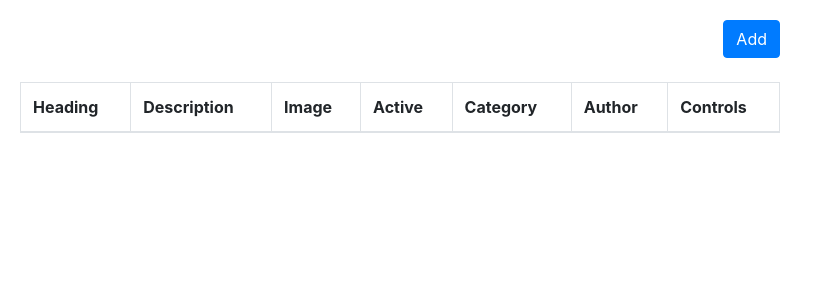
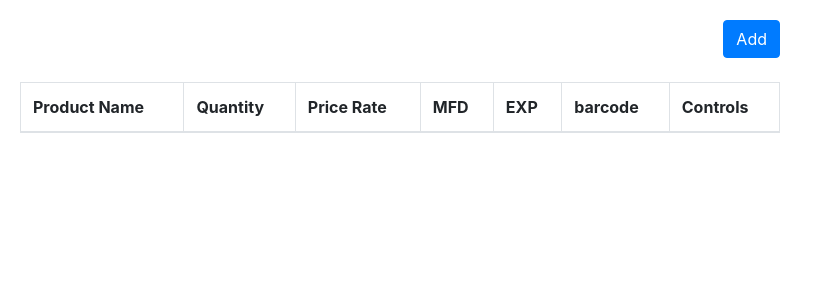
Before and after one commit to misterdipesh/Inventory_Management_and_Billling_System_django, a Django app: page /product/details/ in a window 1280 px wide. Shown: the top 300 px of the page, without its empty margins (0-823 px from the left). Run offline with Django 3.2, Linux system fonts and the light colour scheme; lists and menus that the app fills with data are empty; some libraries are stand-ins or nearby versions.

Commit message:
details customized

```diff
--- a/Product/templates/details_product.html
+++ b/Product/templates/details_product.html
@@ -9,24 +9,24 @@
                         <table class="table table-bordered" id="dataTable" width="100%" cellspacing="0">
                             <thead>
                                 <tr>
-                                    <th>Heading</th>
-                                    <th>Description</th>
-                                    <th>Image</th>
-                                    <th>Active</th>
-                                    <th>Category</th>
-                                    <th>Author</th>
+                                    <th>Product Name</th>
+                                    <th>Quantity</th>
+                                    <th>Price Rate</th>
+                                    <th>MFD</th>
+                                    <th>EXP</th>
+                                    <th>barcode</th>
                                     <th rowspan="2"> Controls</th>
                                 </tr>
                             </thead>
                             <tbody>
                             {% for item in items %}
                                 <tr>
-                                    <td>{{item}}</td>
-                                    <td>{{item}}</td>
-                                    <td>{{item}}</td>
-                                    <td>{{item}}</td>
-                                    <td>{{item}}</td>
-                                    <td></td>
+                                    <td>{{product.product_name}}</td>
+                                    <td>{{product.product_quantity}}</td>
+                                    <td>{{product.product_price}}</td>
+                                    <td>{{product.product_mfd}}</td>
+                                    <td>{{product.product_exp}}</td>
+                                    <td>{{product.product_barcode}}</td>
                                     <td><a href= "{% url 'delete_product' slug=item.slug %}" class="btn btn-danger">Delete</a>
                                         <a href="{% url 'edit_product' slug=item.slug %}" class="btn btn-info">Edit</a></td>
                                 </tr>
```
